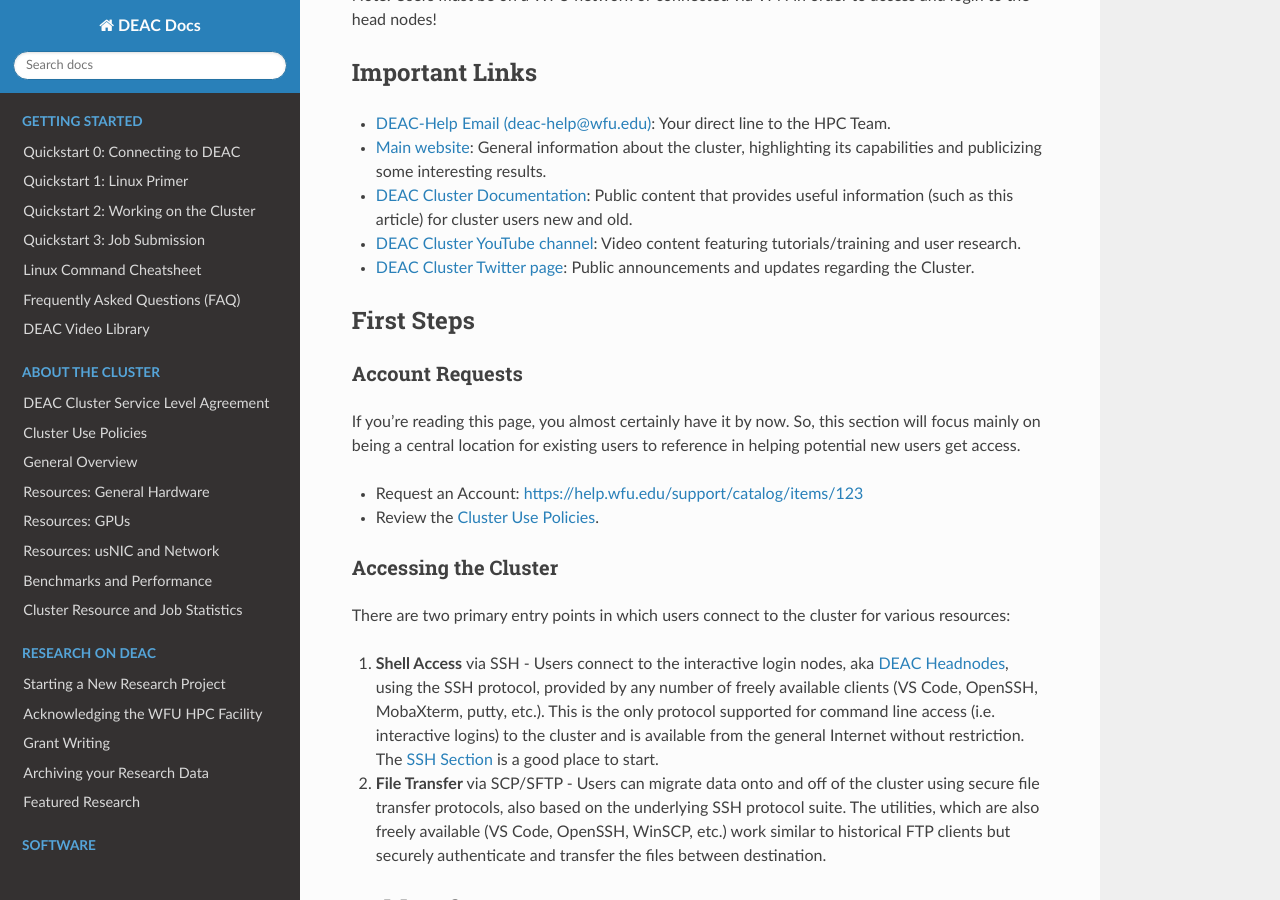
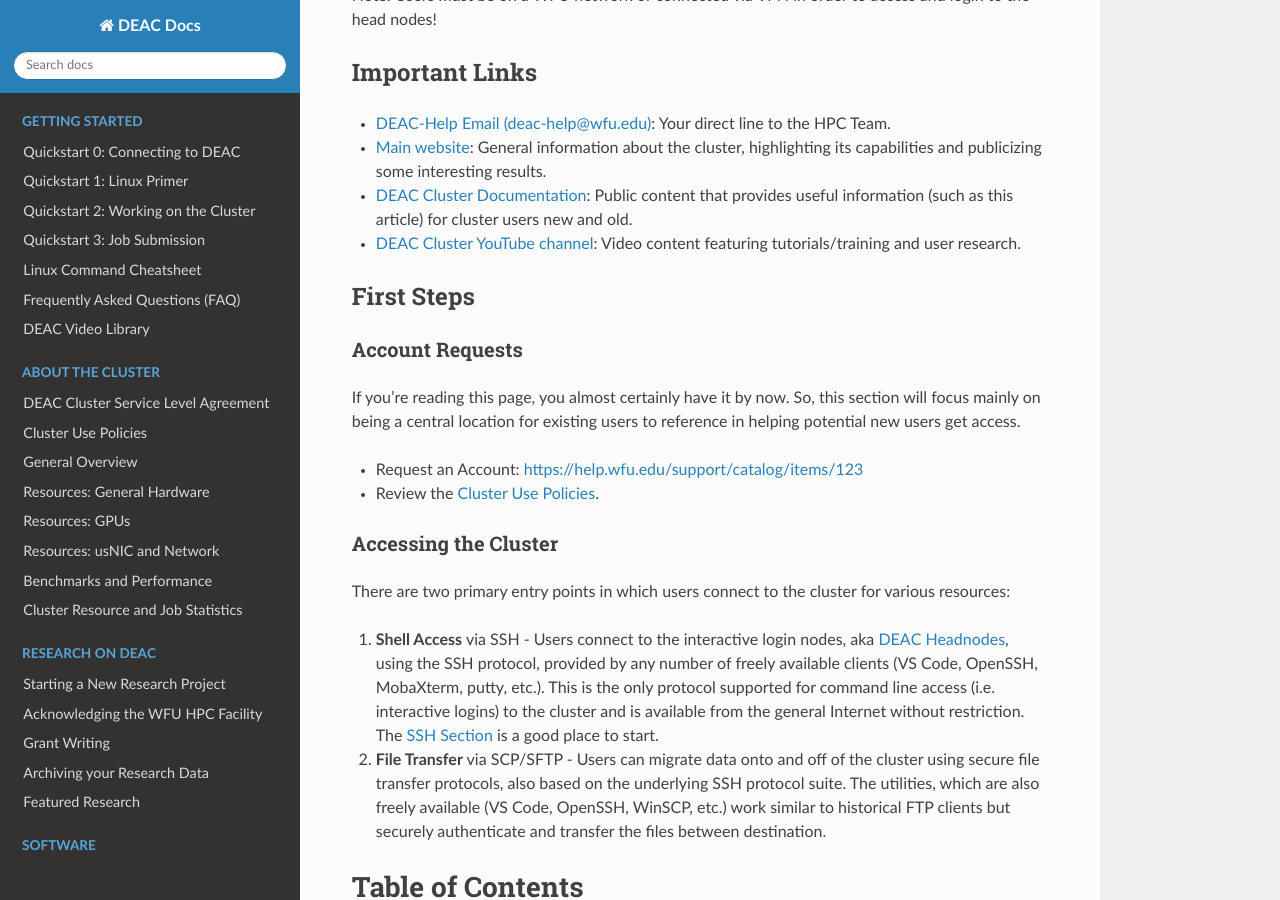
Before and after one commit to WFU-HPC/deac-docs, a Sphinx documentation site: the page built from source/index.rst, in a window 1280 px wide and 900 px high, scrolled down 723 px. Built offline with Sphinx 7.4.7 and the Read the Docs theme 2.0.0, drawn with Linux system fonts in a browser that asks for light colours.

Commit message:
Update index.rst

```diff
--- a/source/index.rst
+++ b/source/index.rst
@@ -68,8 +68,7 @@ Important Links
   users new and old.
 * `DEAC Cluster YouTube channel <https://youtube.com/WakeHPC>`_: Video content
   featuring tutorials/training and user research.
-* `DEAC Cluster Twitter page <https://twitter.com/WakeHPC>`_: Public
-  announcements and updates regarding the Cluster.
+
 
 
 First Steps
```
